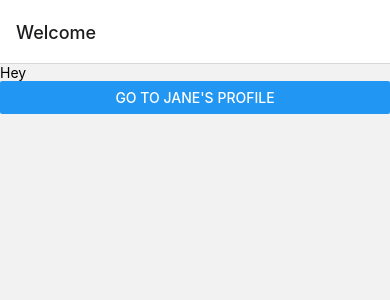
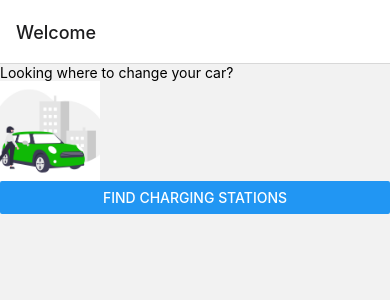
Before and after one commit to leelalaim/evenergy-coding-challange, a React Native app: screen /Home in a window 390 px wide. Shown: the top 300 px of the page. Built offline with nearby package versions, Linux system fonts and the light colour scheme.

Commit message:
Added image

```diff
--- a/App.js
+++ b/App.js
@@ -24,7 +24,7 @@ const App = () => {
         <Stack.Screen
           name="Search"
           component={Search}
-          options={{ title: "Welcome" }}
+          options={{ title: "Search" }}
         />
       </Stack.Navigator>
     </NavigationContainer>
--- a/package.json
+++ b/package.json
@@ -17,6 +17,7 @@
     "react-native": "https://github.com/expo/react-native/archive/sdk-42.0.0.tar.gz",
     "react-native-safe-area-context": "3.2.0",
     "react-native-screens": "~3.4.0",
+    "react-native-svg": "^12.1.1",
     "react-native-web": "~0.13.12",
     "styled-components": "^5.3.1"
   },
--- a/pages/Home.js
+++ b/pages/Home.js
@@ -1,11 +1,19 @@
 import React from "react";
-import { Button, Text, View } from "react-native";
+import { Button, Text, View, Image } from "react-native";
+import styled from "styled-components/native";
 
 export const Home = ( { navigation } ) => {
     return (
         <View>
-            <Text>Hey</Text>
-            <Button title="Go to Jane's profile" onPress={() => navigation.navigate('Search')}></Button>
+            <Text>Looking where to change your car?</Text>
+            <CarImage source= {require('../assets/ev.png') }/>
+            <Button title="Find charging stations" onPress={() => navigation.navigate('Search')}></Button>
         </View>
     )
 }
+
+
+const CarImage = styled.Image`
+width: 100px;
+height: 100px;
+`
--- a/pages/Search.js
+++ b/pages/Search.js
@@ -13,7 +13,7 @@ export const Search = ({ country }) => {
 
   const fetchData = () => {
     fetch(
-      `https://api.openchargemap.io/v3/poi/?output=json&countrycode=${country}&compact=true&verbose=false&key='e05ac04b-3ec5-436b-893a-978da4b706d1'`
+      `https://api.openchargemap.io/v3/poi/?output=json&countrycode=GB&compact=true&verbose=false&key='e05ac04b-3ec5-436b-893a-978da4b706d1'`
     )
       .then((res) => res.json())
       .then((data) => setStations(data));
```
Also changed, not shown: assets/ev.png (added), 1 other file (tests, documents, lock files or other folders).
